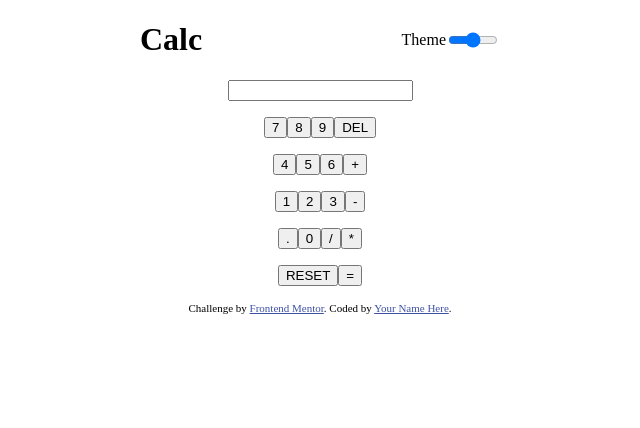
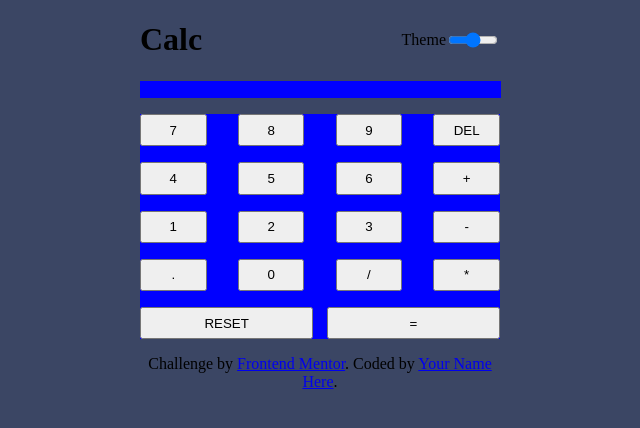
Before and after one commit to 79rubart/calculator-app, a plain HTML site: page index.html in a window 1280 px wide. Both pictures are taken after a click on the button "DEL". Shown: the whole page, without its empty margins (320-960 px from the left). Drawn offline with nearby package versions, Linux system fonts and the light colour scheme.

Commit message:
del function added

```diff
--- a/index.html
+++ b/index.html
@@ -14,24 +14,22 @@
     <div><h1>Calc</h1></div>
     <div class="theme"><p>Theme</p><input type="range" min="0" max="2" id="range"></div>
   </div>
-  <div class="visor">
-    <div><input type="text" id="visor"></div>
-  </div>
-  <div>
-    <div class="board">
+  <input type="text" id="visor">
+  <div class="keyboard">
+    <div class="row">
       <button class="key key_7">7</button><button class="key key_8">8</button><button class="key key_9">9</button><button class="key_DEL" id="del" >DEL</button>
     </div>
-    <div class="board">
+    <div class="row">
       <button class="key key_4">4</button><button class="key key_5">5</button><button class="key key_6">6</button><button class="key key_+" id="plus">+</button>
     </div>
-    <div class="board">
+    <div class="row">
       <button class="key key_1">1</button><button class="key key_2">2</button><button class="key key_3">3</button><button  class="key key_-" id="subtract">-</button>
     </div>
-    <div class="board">
+    <div class="row">
       <button class="key key_period">.</button><button  class="key key_0">0</button><button class="key key_/" id="divide">/</button><button class="key key_x" id="multiply">*</button>
     </div>
-    <div class="board">
-      <button class="key_reset" id="reset">RESET</button><button class="key_=" id="equals">=</button>
+    <div class="row2">
+      <button class="key_reset" id="reset">RESET</button><button class="key_equals" id="equals">=</button>
     </div>
   </div>
   <footer>
--- a/main.js
+++ b/main.js
@@ -1,4 +1,4 @@
-var equals = document.querySelector('#equals');
+var equalsBtn = document.querySelector('#equals');
 var visor = document.getElementById("visor");
 var resetBtn = document.getElementById("reset");
 var buttons = document.getElementsByClassName("key");
@@ -6,6 +6,7 @@ var plus = document.getElementById("plus");
 var subtract = document.getElementById("subtract");
 var multiply = document.getElementById("multiply");
 var divide = document.getElementById("divide");
+var delBtn = document.getElementById("del");
 
 function numbersAndOperators() {
     Array.prototype.forEach.call (buttons, (button) => {
@@ -13,13 +14,11 @@ function numbersAndOperators() {
         visor.value += button.innerText
       })
     })
-
     resetBtn.addEventListener("click", () => {
       visor.value = null
     })
-}
 
-equals.addEventListener('click', function(){
+    equalsBtn.addEventListener('click', function(){
       if (visor.value.split('-')){
         visor.value = visor.value.split('-').slice(1).reduce((a, c) => parseFloat(a) - parseFloat(c), (visor.value.split('-')[0]));
       }
@@ -34,4 +33,9 @@ equals.addEventListener('click', function(){
       }
     })
 
+    delBtn.addEventListener('click', function(){
+        visor.value = visor.value.substr(0, visor.value.length - 1);
+    })
+}
+
 document.addEventListener("DOMContentLoaded", numbersAndOperators);
--- a/style.css
+++ b/style.css
@@ -1,16 +1,70 @@
-.attribution { font-size: 11px; text-align: center; }
-.attribution a { color: hsl(228, 45%, 44%); }
-
 body {
     width: 360px;
     margin: 0 auto;
     text-align: center;
+    background-color: var(--bg-color);
+
+    --bg-color: #3b4664;
+    --title-color: #ffffff;
+    --theme-button: #d04238;
+    --theme-active-button: #f86b61;
+    --input-color: #181f32;
+    --keyboard-bg-color: #262c46;
+    --button-bg-color: #eae3db;
+    --button-number-color: #262c46;
+    --button-shadow-color: #b0a295;
+    --button-active-color: #ffffff;
+    --button-del-reset-color: #647299;
+    --button-del-reset-shadow-color: #d13f30;
+    --button-del-reset-active-color: #a2b2e3;
+    --button-equal-color: #d13f30;
+    --button-equal-shadow-color: #922619;
+    --button-equal-active-color: #f96c5b;
+}
+
+body.theme2 {
+    --bg-color: #e6e6e6;
+    --title-color: #34342a;
+    --theme-button: #d45300;
+    --theme-active-button: #ff8733;
+    --input-color: #eeeeee;
+    --keyboard-bg-color: #d3cdcd;
+    --button-bg-color: #e5e4e0;
+    --button-number-color: #34342a;
+    --button-shadow-color: #a79e8f;
+    --button-active-color: #ffffff;
+    --button-del-reset-color: #388187;
+    --button-del-reset-shadow-color: #1a6165;
+    --button-del-reset-active-color: #62b5bd;
+    --button-equal-color: #c85401;
+    --button-equal-shadow-color: #863901;
+    --button-equal-active-color: #ff8b38;
+}
+
+body.theme3 {
+    --bg-color: #17062a;
+    --title-color: #fedf37;
+    --theme-button: #00ddcd;
+    --theme-active-button: #91fff9;
+    --input-color: #1e0836;
+    --keyboard-bg-color: #1e0836;
+    --button-bg-color: #331b4d;
+    --button-number-color: #fedf37;
+    --button-shadow-color: #861b9f;
+    --button-active-color: #6b34ac;
+    --button-del-reset-color: #55087c;
+    --button-del-reset-shadow-color: #bf16f5;
+    --button-del-reset-active-color: #8631b0;
+    --button-equal-color: #00decf;
+    --button-equal-shadow-color: #6dfaf1;
+    --button-equal-active-color: #94fff9;
 }
 
 .title-theme {
     display: flex;
     flex-flow: row wrap;
     justify-content: space-between;
+    width: 100%;
 }
 
 .theme {
@@ -23,11 +77,34 @@ body {
     width: 50px;
 }
 
-#visor-current, #visor-previous {
-    width: 100%;
+#visor {
+    width: 99.2%;
+    background-color: blue;
+    border: none;
 }
 
-.board {
+.keyboard {
     text-align: center;
+    width: 100%;
+    background-color: blue;
+}
+
+.row, .row2 {
     margin: 1em 0;
+    width: 100%;
+    display: flex;
+    justify-content: space-between;
 }
+
+.row button {
+    display: flex;
+    width: 5em;
+    padding: 0.5em 0;
+    justify-content: space-evenly;
+}
+
+.key_reset, .key_equals {
+    width: 13em;
+    padding: 0.5em 0;
+
+}
```
Lines whose indentation alone changed are shown as unchanged.
